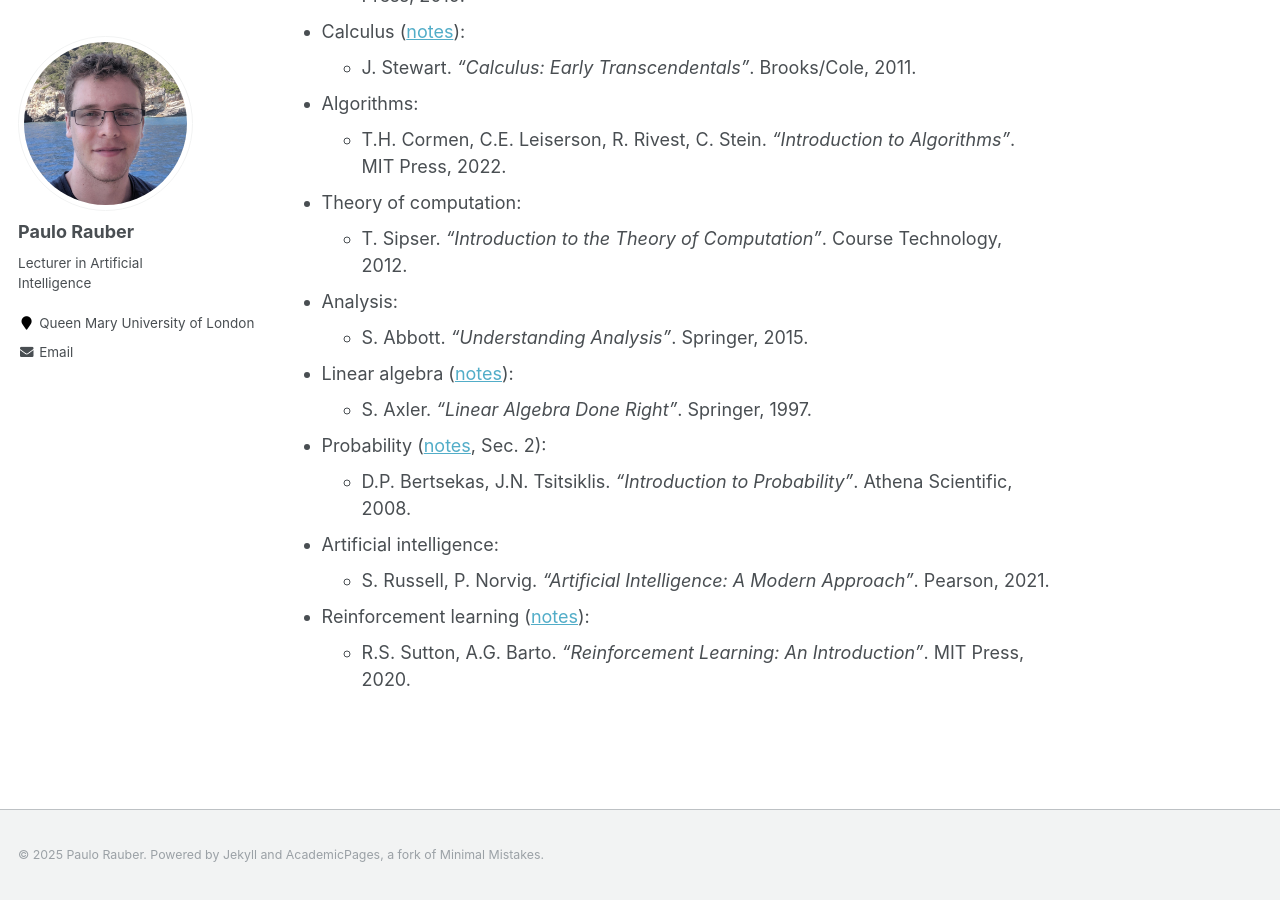
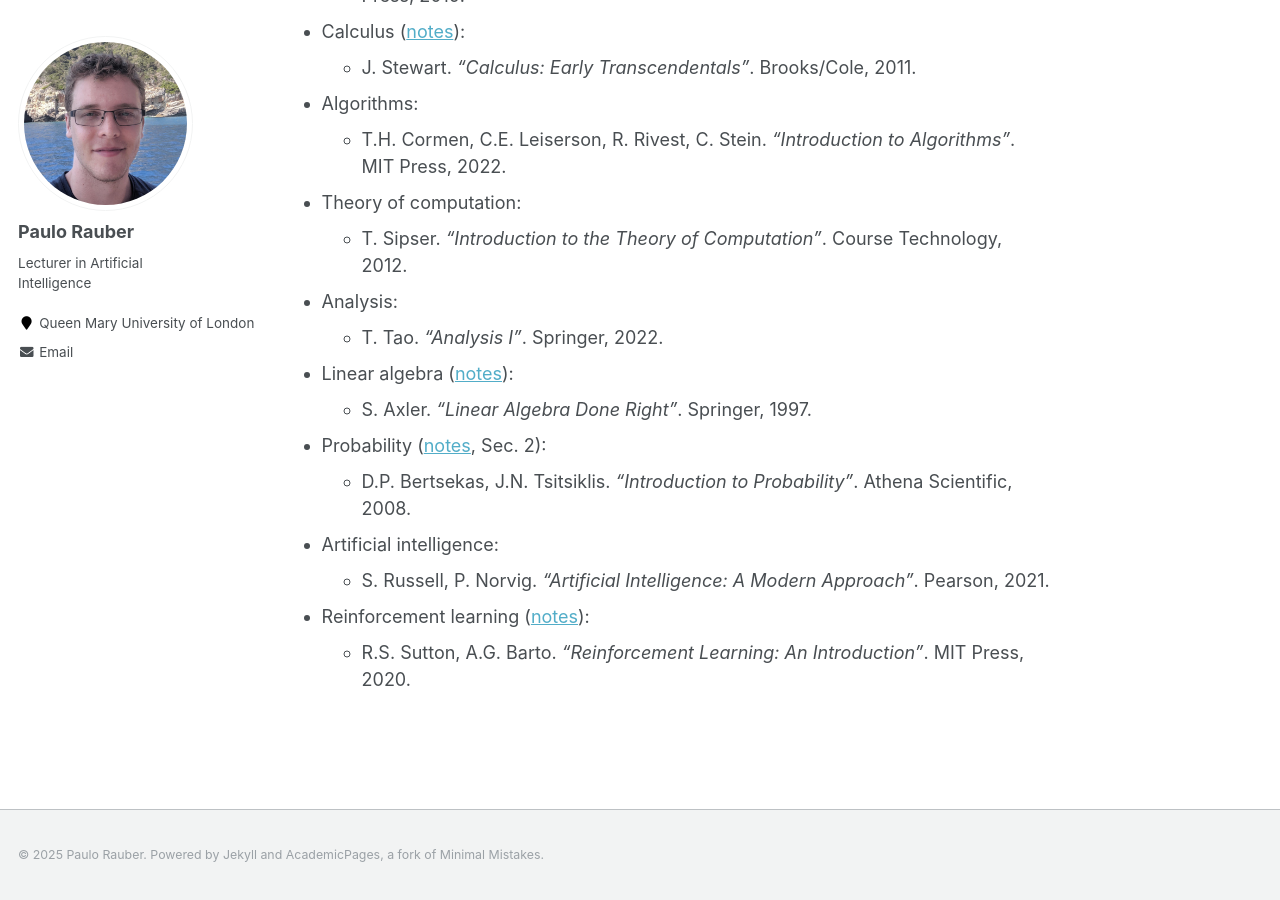
Before and after one commit to paulorauber/paulorauber.github.io, a Jekyll site: the page built from _pages/recommended_reading.md, in a window 1280 px wide and 900 px high, scrolled down 1813 px. Built offline with Jekyll 4.4.1, drawn with Linux system fonts in a browser that asks for light colours.

Commit message:
Updated book recommendation

```diff
--- a/_pages/recommended_reading.md
+++ b/_pages/recommended_reading.md
@@ -62,7 +62,7 @@ My current research is focused on developing principled but scalable Bayesian re
   * T. Sipser. *"Introduction to the Theory of Computation"*. Course Technology, 2012.
 
 * Analysis:
-  * S. Abbott. *"Understanding Analysis"*. Springer, 2015.
+  * T. Tao. *"Analysis I"*. Springer, 2022.
 
 * Linear algebra ([notes](/files/notes/linear_algebra.pdf)):
   * S. Axler. *"Linear Algebra Done Right"*. Springer, 1997.
```
